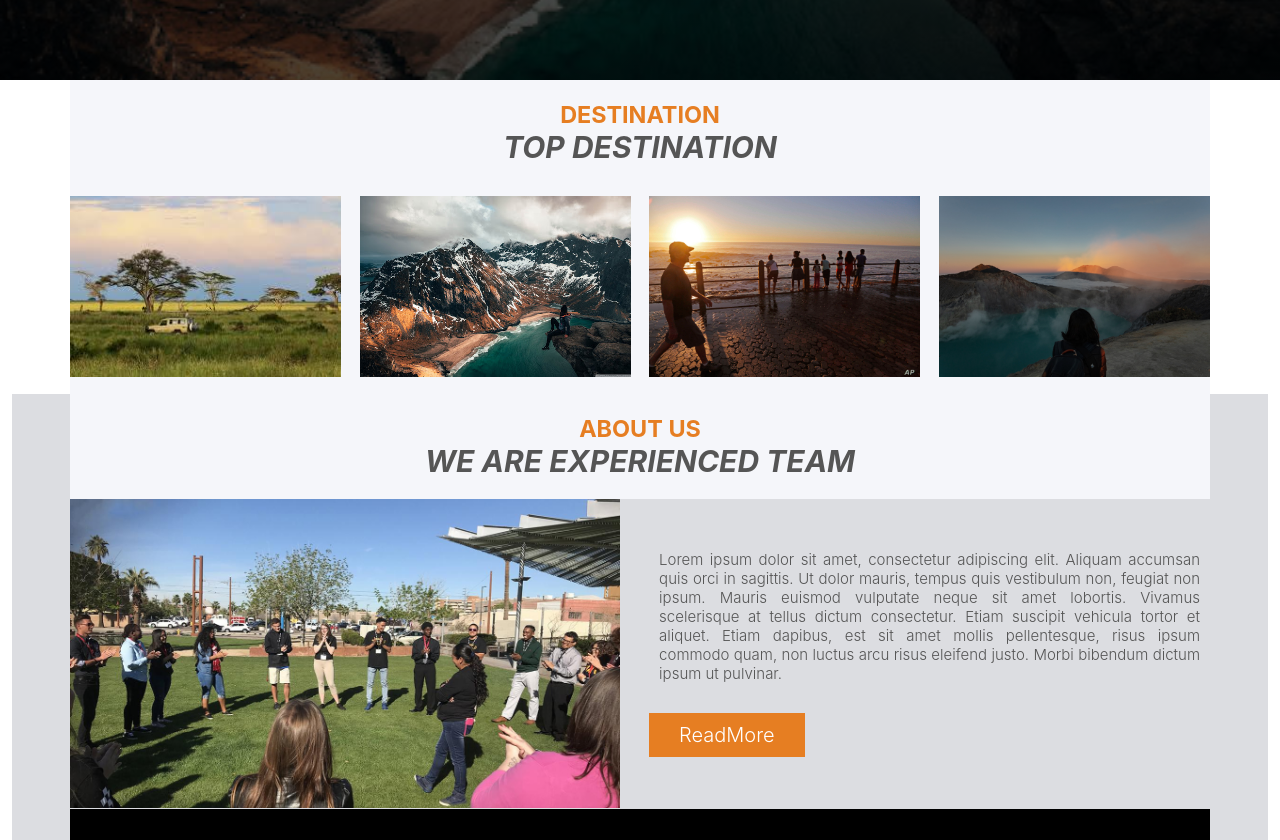
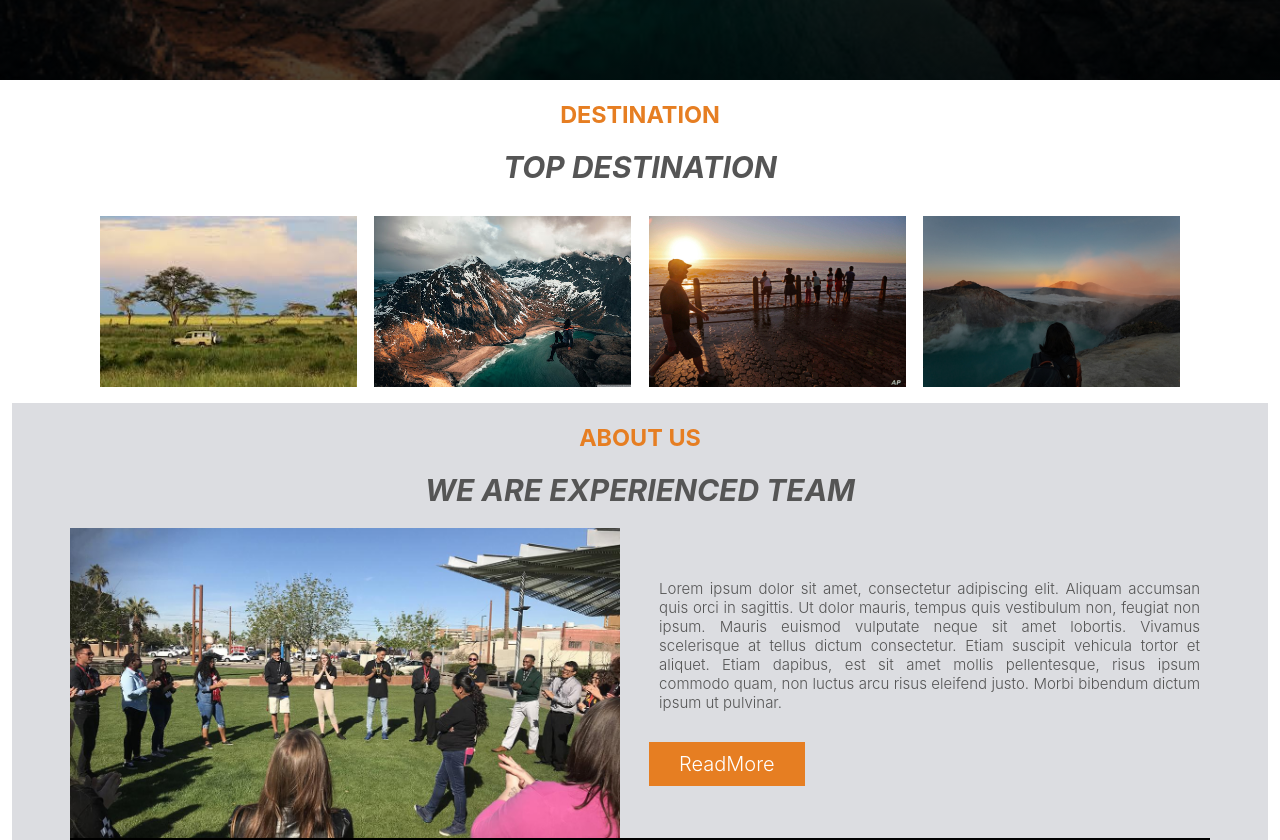
Before and after one commit to mchomvus4/project02, a React (Create React App) app: page / in a window 1280 px wide. Shown: the part 720-1560 px from the top of the page. Built offline with nearby package versions, Linux system fonts and the light colour scheme.

Commit message:
destination file updated

```diff
--- a/src/components/Destination/Destination.css
+++ b/src/components/Destination/Destination.css
@@ -2,8 +2,8 @@
     text-align: center;
     text-transform: uppercase;
     color:  #e67e22;
-    background-color: #f5f6fa;
     padding-top: 20px;
+
 }
 .top-destination{
     text-align: center;
@@ -11,13 +11,34 @@
     font-size: 30px;
     font-style: italic;
     font-weight: bold;
-    background-color: #f5f6fa;
     padding-bottom: 20px;
+    margin-top: 20px;
 }
 .second{
     width: 100%;
 }
 
 .bg-images{
-background-color: #f5f6fa;
+
+margin: 0px 100px;
 }
+
+/*Big tablet to 1200px (widths smaller that the 1140px row)*/
+@media only screen and (max-width:1200px){
+
+}
+
+/*small tablets to big tablets: from 768px to 1023px*/
+@media only screen and (max-width:1023px){
+
+}
+
+/*small phones to small tablets: from 481px-767px*/
+@media only screen and (max-width:767px){
+
+}
+
+/*small phones from 0 to 480px*/
+@media only screen and (max-width:480px){
+
+}
--- a/src/components/Testimonial/Testimonial.css
+++ b/src/components/Testimonial/Testimonial.css
@@ -6,7 +6,7 @@
     padding-top: 20px;
     margin-top: -22px;
 }
-.top-destination{
+.top-testimonial{
     text-align: center;
     text-transform: uppercase;
     font-size: 30px;
--- a/src/components/Testimonial/Testimonial.js
+++ b/src/components/Testimonial/Testimonial.js
@@ -7,7 +7,7 @@ function Testimonial() {
         <section className="testimonial-section">
              <div className="row">
                 <h3 className="destinaton-testimonial">Testimonial</h3>
-                <p className="top-destination">Client Testimonials</p>
+                <p className="top-testimonial">Client Testimonials</p>
             </div>
             <div className="row card-main">
                 <div className="col span-1-of-3 card">
```
